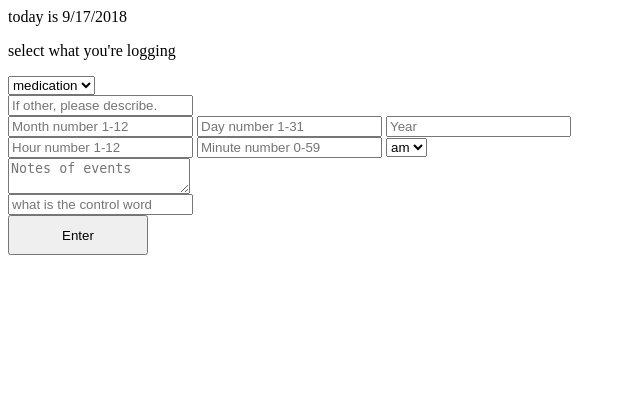
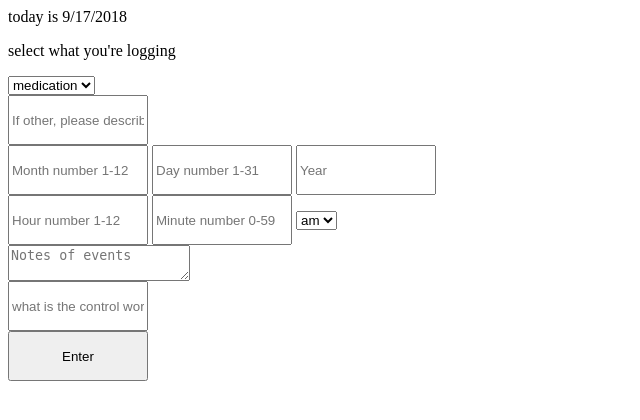
Before and after one commit to cwentworth/cwentworth.github.io, a PHP site: page /lulu-activities/detail.html in a window 1280 px wide. Shown: the top 420 px of the page, without its empty margins (0-640 px from the left). Run offline with PHP 8.4, Linux system fonts and the light colour scheme; some libraries are stand-ins or nearby versions.

Commit message:
changed input sizes

```diff
--- a/lulu-activities/display.css
+++ b/lulu-activities/display.css
@@ -1,4 +1,9 @@
 button {
-  height: 40px;
+  height: 50px;
   width: 140px;
 }
+
+input {
+  height: 50px;
+  width: 140px;
+}
```
